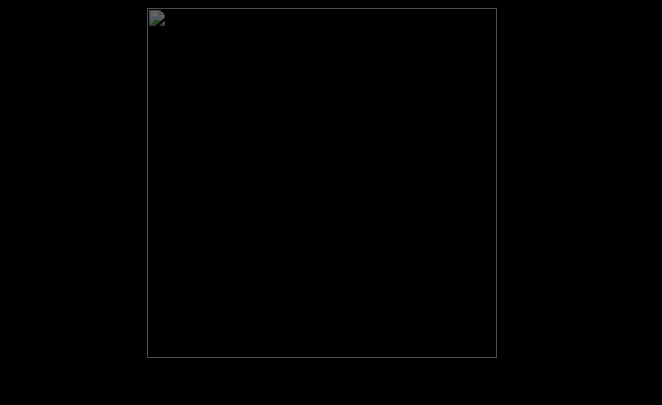
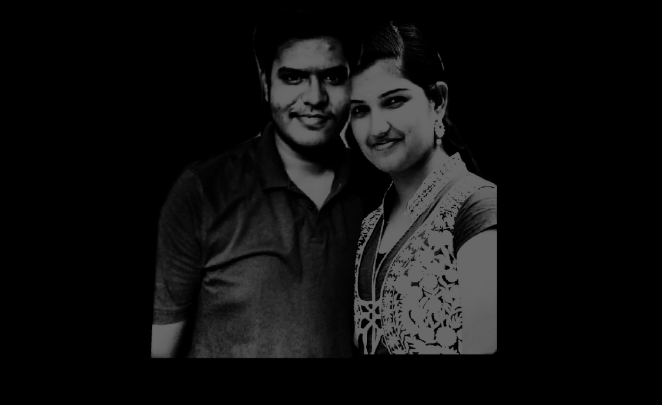
Before and after one commit to SamMukesh/Mukeshinlove, a plain HTML site: page index.html in a window 1280 px wide. Shown: the top 405 px of the page, without its empty margins (361-1023 px from the left). Drawn offline with Linux system fonts and the light colour scheme.

Commit message:
Update index.html

```diff
--- a/index.html
+++ b/index.html
@@ -14,7 +14,7 @@
         alt="old"
     />
     <div id="mukesam">
-        <img id="mukee" src="./Images/500087100409_91507.jpg" />
+        <img id="mukee" src="500087100409_91507.jpg" />
     </div>
     <img
         id="muke"
```
